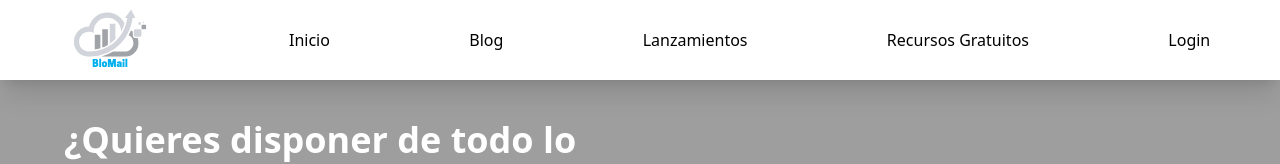
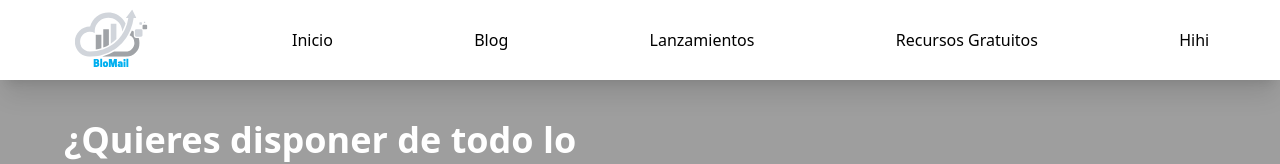
Before and after one commit to chemaria/proyecto-daw, a Next.js app: page / in a window 1280 px wide. Shown: the top 164 px of the page. Built offline with nearby package versions, Linux system fonts and the light colour scheme; no server answers.

Commit message:
cambios en sesion

```diff
--- a/components/general/NavBar.js
+++ b/components/general/NavBar.js
@@ -3,12 +3,15 @@ import { Logo } from '../icons/Logo'
 import { useSession } from '../../context/SessionProvider'
 export default function NavBar() {
   const { session } = useSession()
+
   const isLogin = () => {
     if (session) {
       return (
         <li className="flex items-center">
           <Link href="/admin">
-            <a className="hover:underline hover:font-bold">Admin</a>
+            <a className="hover:underline hover:font-bold">
+              Hihi {session.ussername}
+            </a>
           </Link>
         </li>
       )
--- a/components/login/FormLogin.js
+++ b/components/login/FormLogin.js
@@ -1,11 +1,8 @@
 import Button from '../general/Button'
 import { useState } from 'react'
 import Link from 'next/link'
-import { useSession } from '../../context/SessionProvider'
 
 export default function FormLogin() {
-  const { token, setToken } = useSession()
-
   const [data, setData] = useState({
     user: '',
     password: '',
@@ -33,9 +30,8 @@ export default function FormLogin() {
       setLogin('Usuario o contraseña inválidos')
     } else {
       setLogin('')
-      setToken(true)
     }
-    console.log(token)
+
     // redireccionar a admin
   }
 
--- a/context/SessionProvider.js
+++ b/context/SessionProvider.js
@@ -2,7 +2,7 @@ import { createContext, useContext, useState } from 'react'
 export const SessionContext = createContext(null)
 
 export const SessionProvider = ({ children }) => {
-  const [session, setSession] = useState()
+  const [session, setSession] = useState({})
 
   return (
     <SessionContext.Provider value={{ session, setSession }}>
--- a/pages/admin/_middleware.js
+++ b/pages/admin/_middleware.js
@@ -1,5 +1,5 @@
 import { NextResponse } from 'next/server'
-import Jwt from 'jsonwebtoken'
+import jwt from 'jsonwebtoken'
 
 export default async function middleware(req, res) {
   if (!req.cookies.jwt) {
@@ -8,10 +8,13 @@ export default async function middleware(req, res) {
     })
   }
 
-  await Jwt.verify(req.cookies.jwt, process.env.JWT_SECRET_KEY, (err) => {
-    if (err)
-      return new NextResponse('Auth Required', {
-        status: 401,
-      })
-  })
+  const tokenVerify = await jwt.verify(
+    req.cookies.jwt,
+    process.env.JWT_SECRET_KEY
+  )
+
+  if (!tokenVerify)
+    return new NextResponse('Auth Required', {
+      status: 401,
+    })
 }
--- a/pages/index.js
+++ b/pages/index.js
@@ -5,11 +5,15 @@ import NavBar from '../components/general/NavBar'
 import { useSession } from '../context/SessionProvider'
 
 export default function Home() {
+  const { setSession } = useSession()
   useEffect(async () => {
     const response = await fetch('/api/user/auth')
-    const isLogin = await response.json()
+
+    if (response.ok) {
+      const isLogin = await response.json()
+      setSession(isLogin)
+    }
   }, [])
-  const { session, setSession } = useSession()
 
   return (
     <>
```
Also changed, not shown: 1 other file (tests, documents, lock files or other folders).
